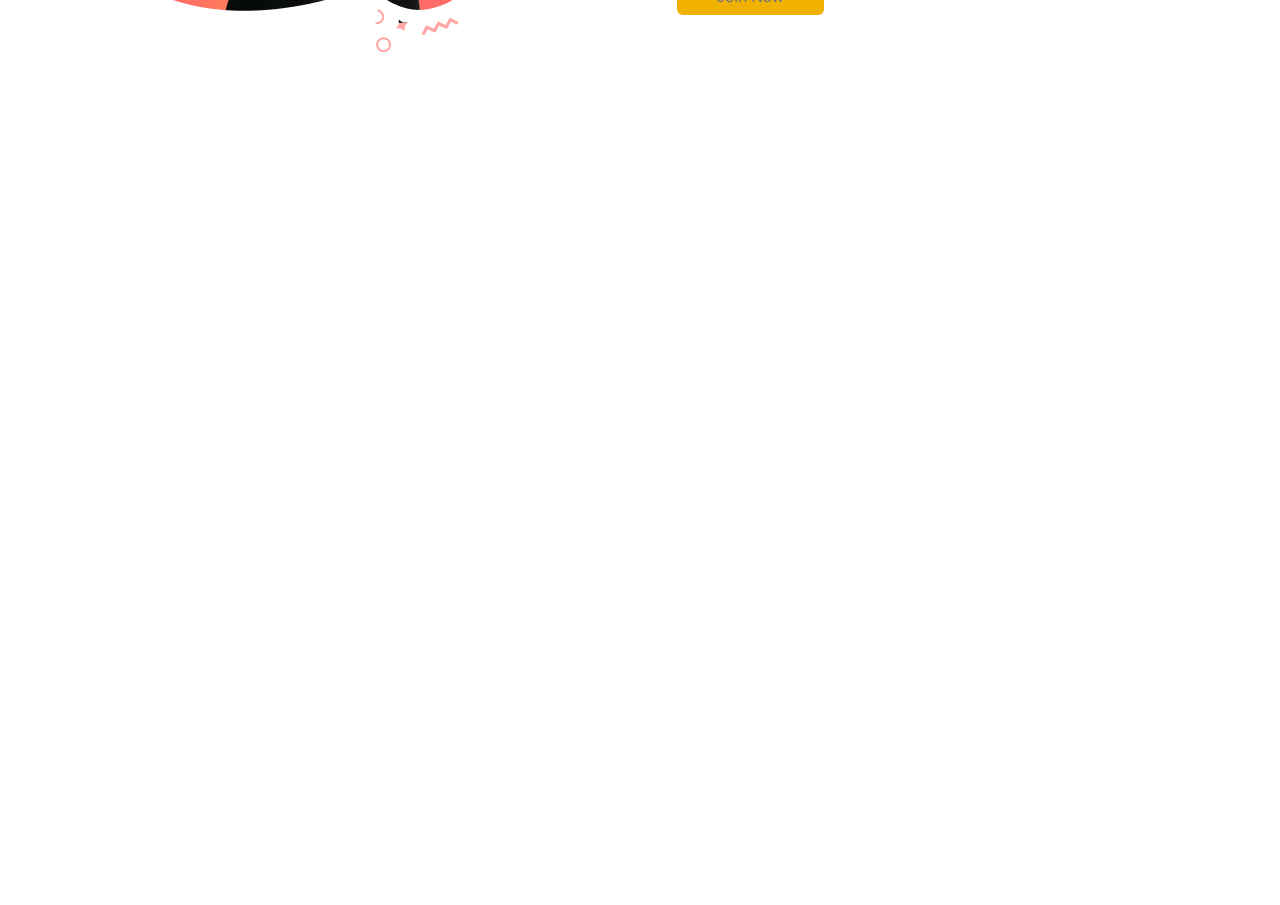
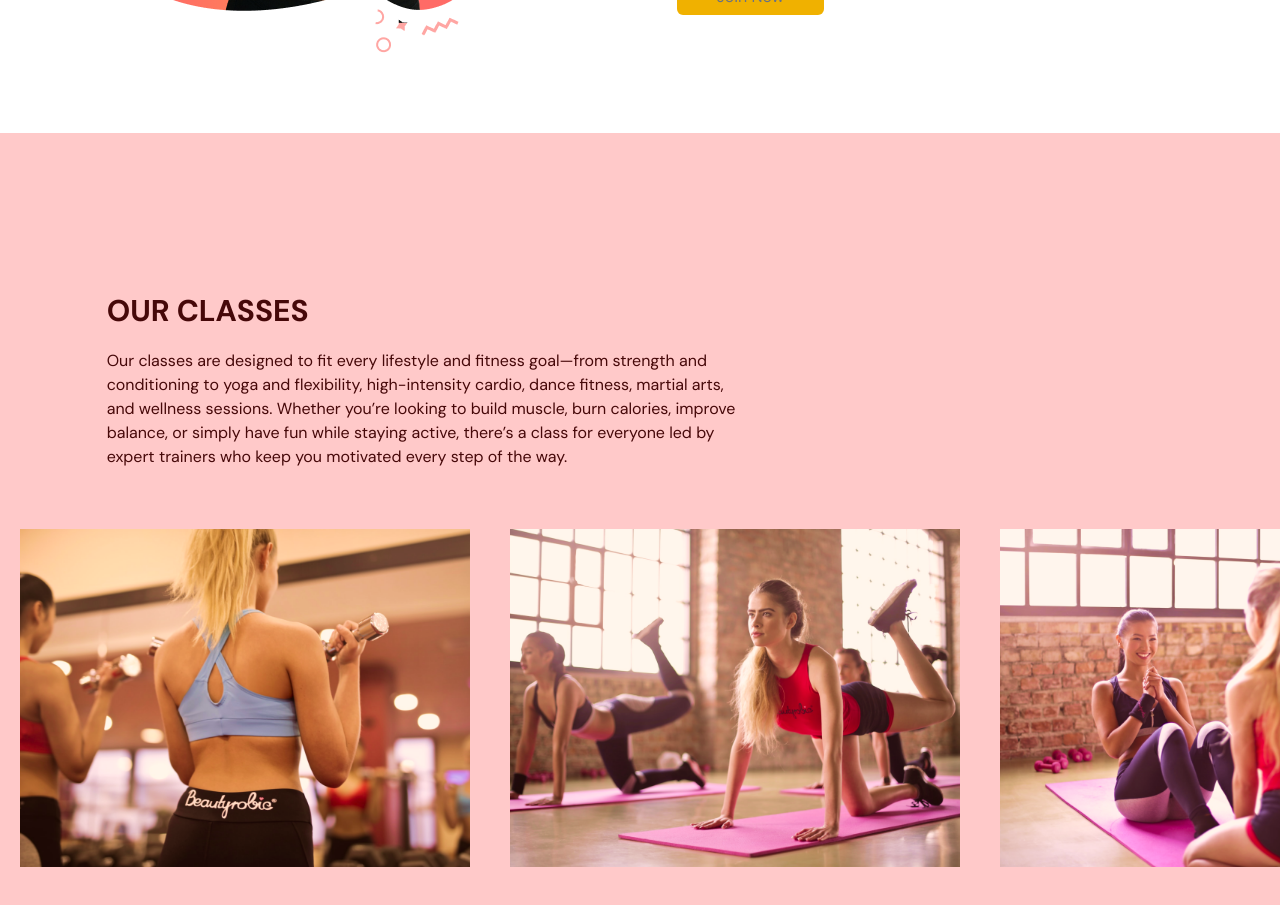
Before and after one commit to KeaneMclaren/EvoGym, a React (Vite) app in the folder gym-typescript/: page / in a window 1280 px wide. Shown: the part 2020-2925 px from the top of the page. Before the commit the page ends 2153 px from the top, so only its background shows below. Built offline with nearby package versions, Linux system fonts and the light colour scheme.

Commit message:
OurClasses Page Done

```diff
--- a/gym-typescript/src/App.tsx
+++ b/gym-typescript/src/App.tsx
@@ -1,8 +1,10 @@
 import Navbar from "@/scenes/navbar";
 import Home from "@/scenes/home";
+import Benefits from "@/scenes/benefits";
+import OurClasses from "@/scenes/ourClasses";
 import { useEffect, useState } from "react";
 import { SelectedPage } from "@/shared/types";
-import Benefits from "@/scenes/benefits";
+
 
 function App() {
   const [selectedPage, setSelectedPage] = useState<SelectedPage>(SelectedPage.Home);
@@ -28,6 +30,7 @@ function App() {
     />
     <Home setSelectedPage={setSelectedPage} />
     <Benefits setSelectedPage={setSelectedPage} />
+    <OurClasses setSelectedPage={setSelectedPage} />
   </div>;
 }
 
--- /dev/null
+++ b/gym-typescript/src/scenes/ourClasses/Class.tsx
@@ -0,0 +1,24 @@
+type Props = {
+  name: string;
+  description?: string;
+  image: string;
+};
+
+const Class = ({ name, description, image }: Props) => {
+  const overlayStyles = `p-5 absolute z-30 flex
+  h-[380px] w-[450px] flex-col items-center justify-center
+  whitespace-normal bg-primary-500 text-center text-white
+  opacity-0 transition duration-500 hover:opacity-90`;
+
+  return (
+    <li className="relative mx-5 inline-block h-[380px] w-[450px]">
+      <div className={overlayStyles}>
+        <p className="text-2xl">{name}</p>
+        <p className="mt-5">{description}</p>
+      </div>
+      <img alt={`${image}`} src={image} />
+    </li>
+  );
+};
+
+export default Class;
--- /dev/null
+++ b/gym-typescript/src/scenes/ourClasses/index.tsx
@@ -0,0 +1,79 @@
+import { SelectedPage, type ClassType } from "@/shared/types";
+import image1 from "@/assets/image1.png";
+import image2 from "@/assets/image2.png";
+import image3 from "@/assets/image3.png";
+import image4 from "@/assets/image4.png";
+import image5 from "@/assets/image5.png";
+import image6 from "@/assets/image6.png";
+import { motion } from "framer-motion";
+import HText from "@/shared/HText";
+import Class from "./Class";
+
+const classes: Array<ClassType> =
+[
+  { name: "Weight Training Classes",
+    description: "Build strength and endurance with expert-guided weight training routines designed to help you tone muscles and boost overall fitness.",
+    image: image1, },
+  { name: "Yoga Classes",
+    description: "Improve flexibility, balance, and mindfulness through calming yoga sessions that restore both body and mind.",
+    image: image2, },
+  { name: "Ab Core Classes",
+    description: "Strengthen your core with focused workouts targeting abs, obliques, and lower back for better stability and posture.",
+    image: image3, },
+  { name: "Adventure Classes",
+    description: "Experience exciting, dynamic workouts that combine fun activities with fitness to challenge both body and mind.",
+    image: image4, },
+  { name: "Fitness Classes",
+    description: "Stay active with versatile group workouts that mix cardio, strength, and endurance for a full-body training experience.",
+    image: image5, },
+  { name: "Training Classes",
+    description: "Take your fitness to the next level with structured training programs led by expert coaches who keep you motivated.",
+    image: image6, }
+  ];
+
+type Props = {
+  setSelectedPage: (value: SelectedPage) => void;
+};
+
+const OurClasses = ({ setSelectedPage }: Props) => {
+  return (
+    <section id="ourclasses" className="w-full bg-red-200 py-40">
+      <motion.div
+        onViewportEnter={() => setSelectedPage(SelectedPage.OurClasses)}
+      >
+        <motion.div
+          className="mx-auto w-5/6"
+          initial="hidden"
+          whileInView="visible"
+          viewport={{ once: true, amount: 0.5 }}
+          transition={{ duration: 0.5 }}
+          variants={{
+            hidden: { opacity: 0, x: -50 },
+            visible: { opacity: 1, x: 0 },
+          }}
+        >
+          <div className="text-red-950 md:w-3/5">
+            <HText>OUR CLASSES</HText>
+            <p className="py-5">
+              Our classes are designed to fit every lifestyle and fitness goal—from strength and conditioning to yoga and flexibility, high-intensity cardio, dance fitness, martial arts, and wellness sessions. Whether you’re looking to build muscle, burn calories, improve balance, or simply have fun while staying active, there’s a class for everyone led by expert trainers who keep you motivated every step of the way.
+            </p>
+          </div>
+        </motion.div>
+        <div className="mt-10 h-[353px] w-full overflow-x-auto overflow-y-hidden">
+          <ul className="w-[2800px] whitespace-nowrap">
+            {classes.map((item: ClassType, index) => (
+              <Class
+                key={`${item.name}-${index}`}
+                name={item.name}
+                description={item.description}
+                image={item.image}
+              />
+            ))}
+          </ul>
+        </div>
+      </motion.div>
+    </section>
+  );
+};
+
+export default OurClasses;
```
Also changed, not shown: gym-typescript/src/shared/types.ts (+7 -1 lines).
